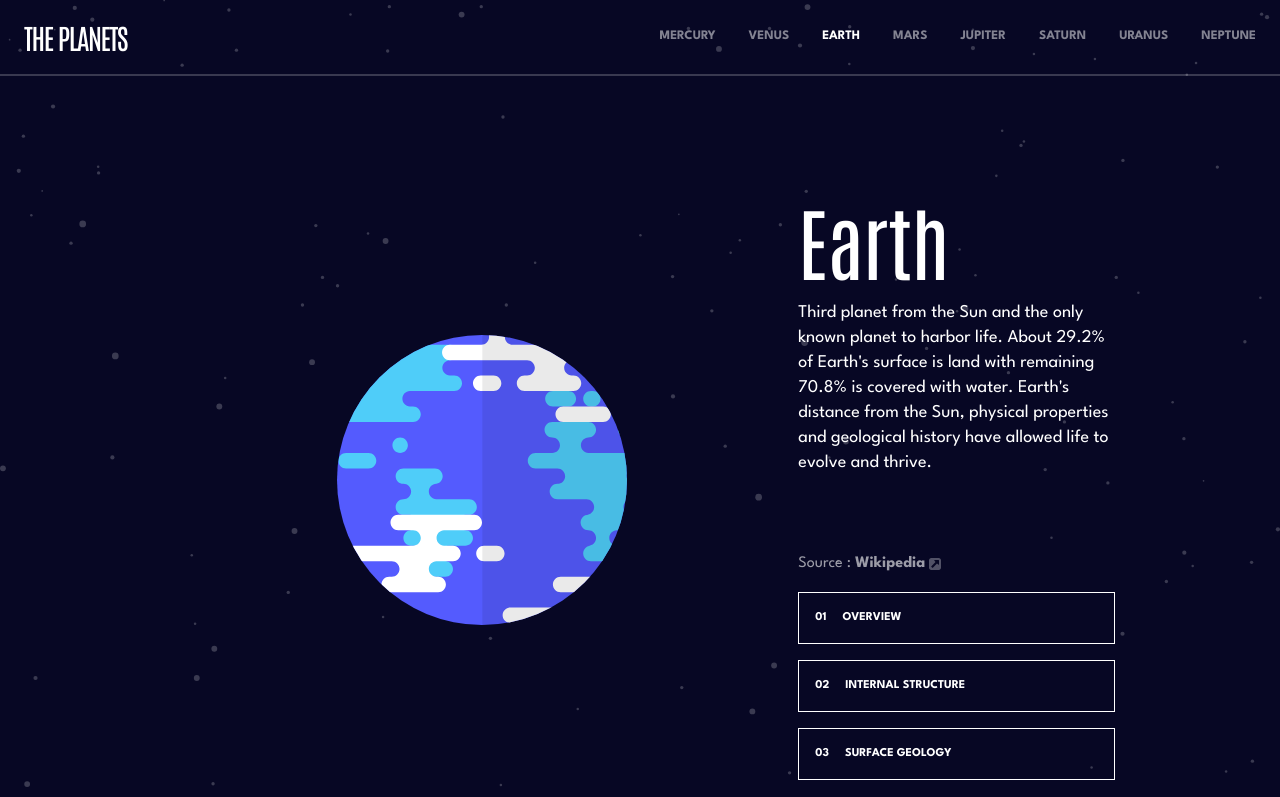
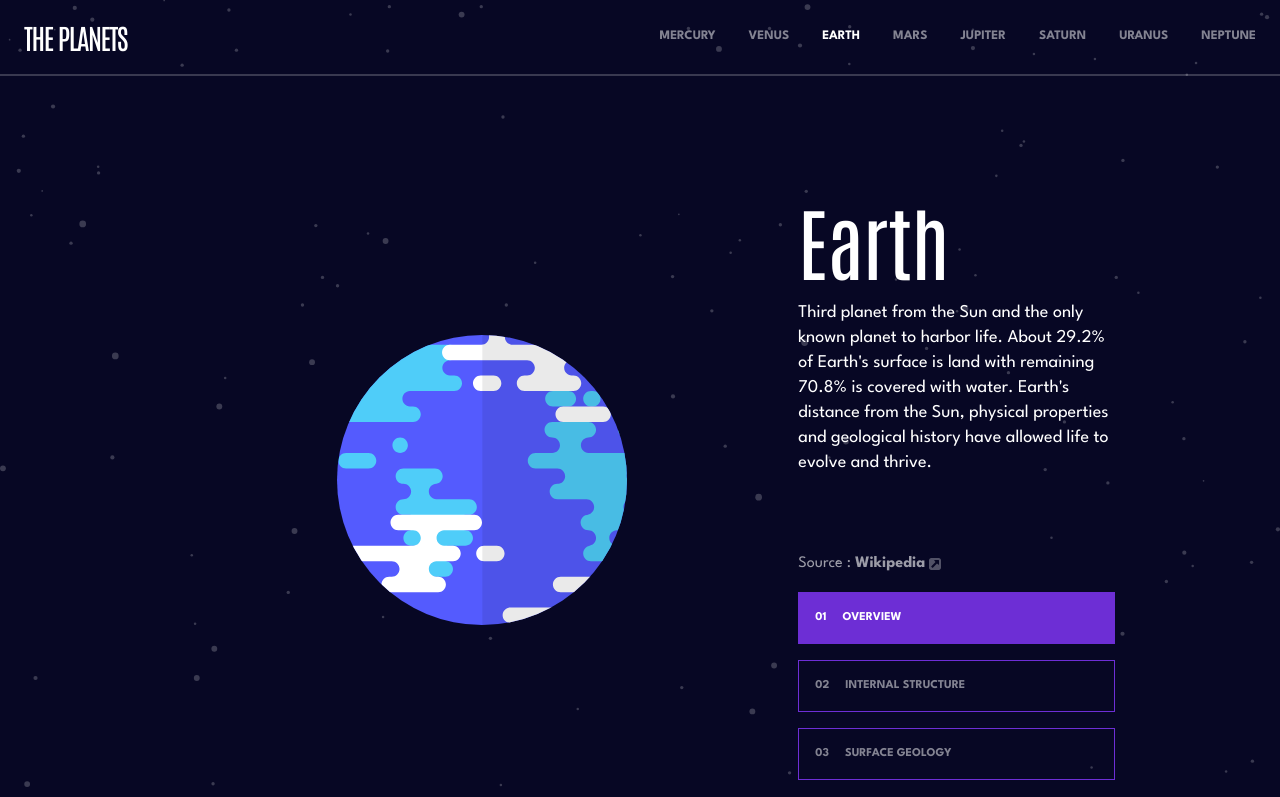
Before and after one commit to peynadol/planet-facts, a Next.js app: page /planets/earth in a window 1280 px wide. Shown: the top 797 px of the page. Built offline with nearby package versions, Linux system fonts and the light colour scheme.

Commit message:
add active and hover state to buttons

```diff
--- a/src/app/components/planets/planet-buttons.tsx
+++ b/src/app/components/planets/planet-buttons.tsx
@@ -1,47 +1,65 @@
 "use client";
 import { useState } from "react";
+import clsx from "clsx"; // if you're using Tailwind + clsx
+
+type PlanetView = "overview" | "structure" | "geology";
 
 type PlanetButtonProps = {
   planetName: string;
-  onViewChange: (view: "overview" | "structure" | "geology") => void;
+  onViewChange: (view: PlanetView) => void;
+};
+
+const views: { id: PlanetView; label: string }[] = [
+  { id: "overview", label: "overview" },
+  { id: "structure", label: "internal structure" },
+  { id: "geology", label: "surface geology" },
+];
+
+const planetColors: Record<string, string> = {
+  mercury: "#419EBB",
+  venus: "#EDA249",
+  earth: "#6D2ED5",
+  mars: "#D14C32",
+  jupiter: "#D83A34",
+  saturn: "#CD5120",
+  uranus: "#1EC1A2",
+  neptune: "#2D68F0",
 };
 
 export default function PlanetButtons({
   planetName,
   onViewChange,
 }: PlanetButtonProps) {
-  const [activeButton, setActiveButton] = useState<
-    "overview" | "structure" | "geology"
-  >("overview");
+  const [activeButton, setActiveButton] = useState<PlanetView>("overview");
+  const activeColor = planetColors[planetName.toLowerCase()] ?? "#FFF";
 
-  const handleButtonClick = (view: "overview" | "structure" | "geology") => {
+  const handleClick = (view: PlanetView) => {
     setActiveButton(view);
     onViewChange(view);
   };
 
   return (
     <div className="flex flex-col gap-4">
-      <button
-        onClick={() => handleButtonClick("overview")}
-        className="uppercase font-spartan font-bold text-[12px] flex items-center gap-4 border-1 p-4 hover:bg-yellow-200"
-      >
-        <span>01</span>
-        <span>overview</span>
-      </button>
-      <button
-        onClick={() => handleButtonClick("structure")}
-        className="uppercase font-spartan font-bold text-[12px] flex items-center gap-4 border-1 p-4"
-      >
-        <span>02</span>
-        <span>internal structure</span>
-      </button>
-      <button
-        onClick={() => handleButtonClick("geology")}
-        className="uppercase font-spartan font-bold text-[12px] flex items-center gap-4 border-1 p-4"
-      >
-        <span>03</span>
-        <span>surface geology</span>
-      </button>
+      {views.map((view, index) => (
+        <button
+          key={view.id}
+          onClick={() => handleClick(view.id)}
+          className={clsx(
+            "uppercase font-spartan font-bold text-[12px] flex items-center gap-4 border p-4 transition-colors",
+            activeButton === view.id
+              ? "text-white bg-opacity-100"
+              : "text-white/50 hover:text-white bg-opacity-0 hover:bg-opacity-20"
+          )}
+          style={{
+            backgroundColor:
+              activeButton === view.id ? activeColor : "transparent",
+            borderColor: activeColor,
+          }}
+        >
+          <span>{`0${index + 1}`}</span>
+          <span>{view.label}</span>
+        </button>
+      ))}
     </div>
   );
 }
```
